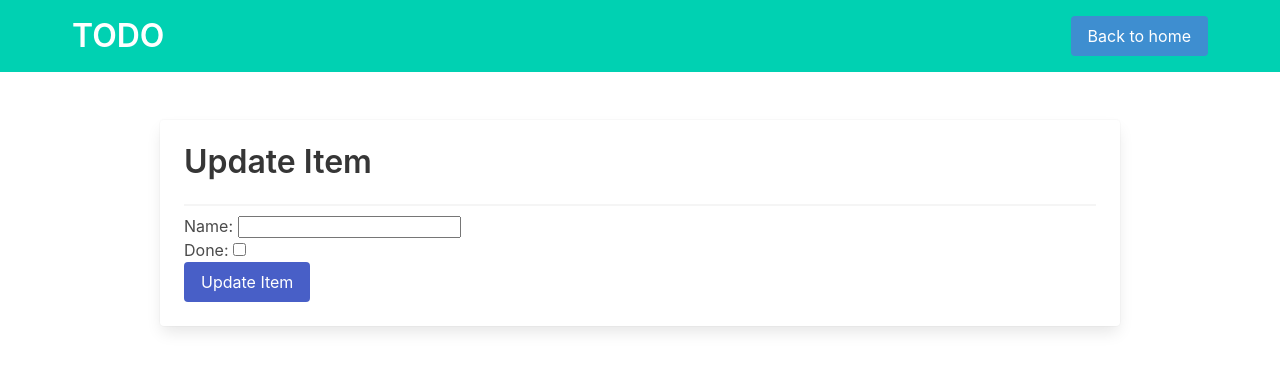
After one commit to emidiovaleretto/ci-fsf-hello-django, a Django app: template todo/templates/todo/update_item.html in a window 1280 px wide. The commit adds this page. Shown: the top 371 px of the page. Run offline with Django 3.2, Linux system fonts and the light colour scheme; the template is opened without the code that fills it: values that come from a table or form of the project are taken from there, others are empty.

Commit message:
Create function to update items.

```diff
--- /dev/null
+++ b/todo/forms.py
@@ -0,0 +1,10 @@
+from django import forms
+from .models import *
+
+class ItemForm(forms.ModelForm):
+    class Meta:
+        model = Item
+        fields = [
+            'name',
+            'done',
+        ]
--- a/todo/templates/todo/todo_list.html
+++ b/todo/templates/todo/todo_list.html
@@ -71,12 +71,11 @@
         <div class="container is-max-desktop">
             <div class="card mt-6 is-flex is-justify-content-center">
                 <div class="card-content">
-                    <h1 class="title">Things to do</h1>
+                    <h1 class="title is-3 is-spaced is-uppercase">Things to do</h1>
                     <hr class="navbar-divider">
                     <table class="table">
                         <thead>
                             <tr>
-                                <th>ID</th>
                                 <th>Title</th>
                                 <th>Is done</th>
                                 <th>Action</th>
@@ -85,7 +84,6 @@
                         <tbody>
                             {% for item in items %}
                             <tr>
-                                <td>{{ item.id }}</td>
                                 <td>{{ item.name }}</td>
                                 <td>
                                     {% if item.done %}
@@ -112,7 +110,7 @@
 
                                         <div class="dropdown-menu" id="dropdown-menu3" role="menu">
                                         <div class="dropdown-content">
-                                            <a href="#" class="dropdown-item">Edit</a>
+                                            <a href="/update/{{ item.id }}" class="dropdown-item">Edit</a>
                                             <a href="#" class="dropdown-item">Delete</a>
                                         </div>
                                         </div>
--- /dev/null
+++ b/todo/templates/todo/update_item.html
@@ -0,0 +1,74 @@
+<!DOCTYPE html>
+<html>
+
+<head>
+    <meta charset="utf-8">
+    <meta http-equiv="X-UA-Compatible" content="IE=edge">
+    <meta name="viewport" content="width=device-width, initial-scale=1">
+    <title>Things to do</title>
+    <link rel="stylesheet" href="https://cdnjs.cloudflare.com/ajax/libs/font-awesome/6.0.0/css/all.min.css"
+        integrity="sha512-9usAa10IRO0HhonpyAIVpjrylPvoDwiPUiKdWk5t3PyolY1cOd4DSE0Ga+ri4AuTroPR5aQvXU9xC6qOPnzFeg=="
+        crossorigin="anonymous" referrerpolicy="no-referrer" />
+    <link rel="stylesheet" href="https://cdn.jsdelivr.net/npm/bulma@0.9.3/css/bulma.min.css">
+    <style>
+        .icon {
+            display: flex;
+            justify-content: center;
+            align-items: center;
+        }
+    </style>
+</head>
+
+<body>
+    <header>
+        <nav class="navbar is-primary" role="navigation" aria-label="main navigation">
+            <div class="container p-2">
+                <div class="navbar-brand">
+                <a class="navbar-item" href="/">
+                    <h1 class="title is-uppercase has-text-white">Todo</h1>
+                </a>
+                <a role="button" class="navbar-burger" aria-label="menu" aria-expanded="false" data-target="navbarBasicExample">
+                    <span aria-hidden="true"></span>
+                    <span aria-hidden="true"></span>
+                    <span aria-hidden="true"></span>
+                </a>
+                </div>
+
+                <div id="navbarBasicExample" class="navbar-menu">
+                    <div class="navbar-end">
+                        <div class="navbar-item">
+                            <div class="level-right">
+                                <p class="level-item"><a class="button is-info" href="/">Back to home</a></p>
+                            </div>
+                        </div>
+                    </div>
+                </div>
+            </div>
+          </nav>
+    </header>
+
+    <main>
+        <div class="container is-max-desktop">
+            <div class="card mt-6">
+                <div class="card-content">
+                    <h1 class="title">Update Item</h1>
+                    <hr class="navbar-divider">
+                    <div class="field">
+                        <form method="POST">
+                            {% csrf_token %}
+                            {{ form.as_p }}
+
+                            <div class="field is-grouped">
+                                <div class="control">
+                                    <button class="button is-link">Update Item</button>
+                                </div>
+                            </div>
+                        </form>
+                    </div>
+                </div>
+            </div>
+        </div>
+    </main>
+</body>
+
+</html>
--- a/todo/urls.py
+++ b/todo/urls.py
@@ -4,4 +4,5 @@ from . import views
 urlpatterns = [
     path('', views.get_todo_list, name='get_todo_list'),
     path('add', views.add_new_item, name='add'),
+    path('update/<int:item_id>', views.update_item, name='update'),
 ]
```
Also changed, not shown: todo/views.py (+19 -1 lines).
